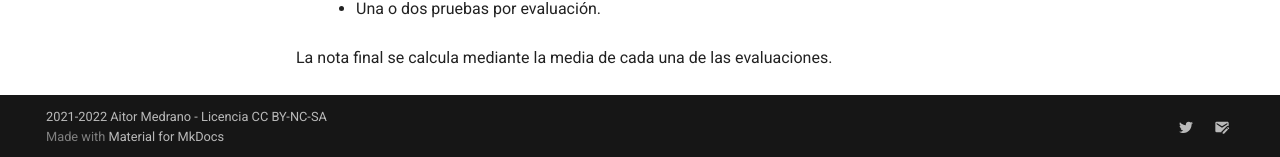
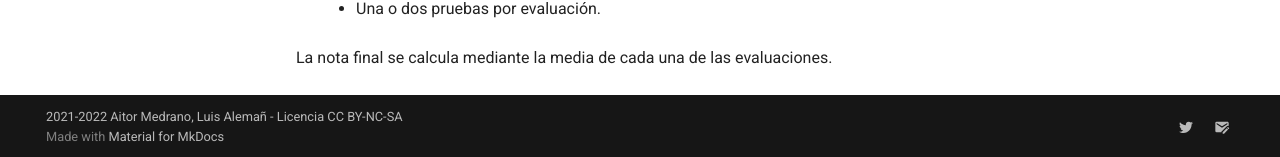
Before and after one commit to aitor-medrano/dwes2122, an MkDocs documentation site: the page built from docs/index.md, in a window 1280 px wide and 900 px high, scrolled down 2285 px. Shown: the part 740-897 px from the top of the window. Built offline with MkDocs 1.6.1 and Material for MkDocs 9.7.7, drawn with Linux system fonts in a browser that asks for light colours.

Commit message:
copyright

```diff
--- a/mkdocs.yml
+++ b/mkdocs.yml
@@ -82,4 +82,4 @@ markdown_extensions:
       permalink: true
       toc_depth: 3
 
-copyright: 2021-2022 Aitor Medrano - Licencia CC BY-NC-SA
+copyright: 2021-2022 Aitor Medrano, Luis Alemañ - Licencia CC BY-NC-SA
```
